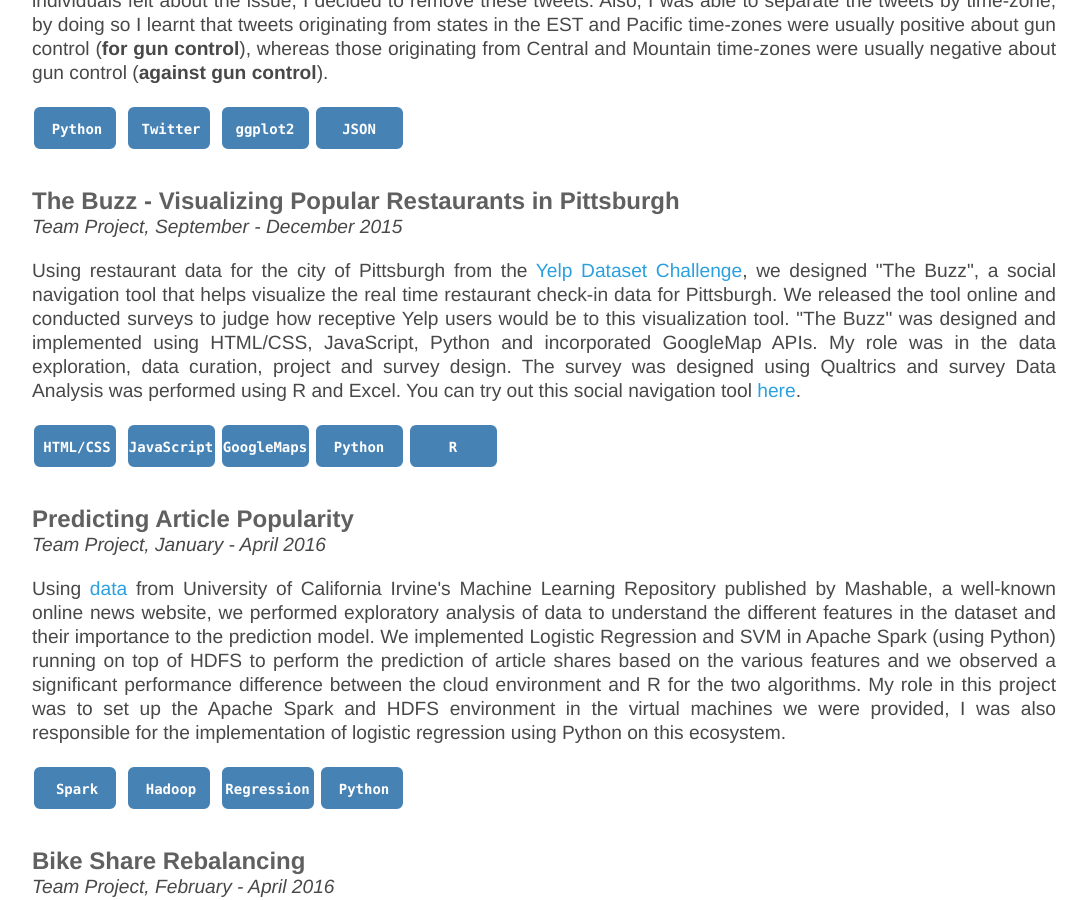
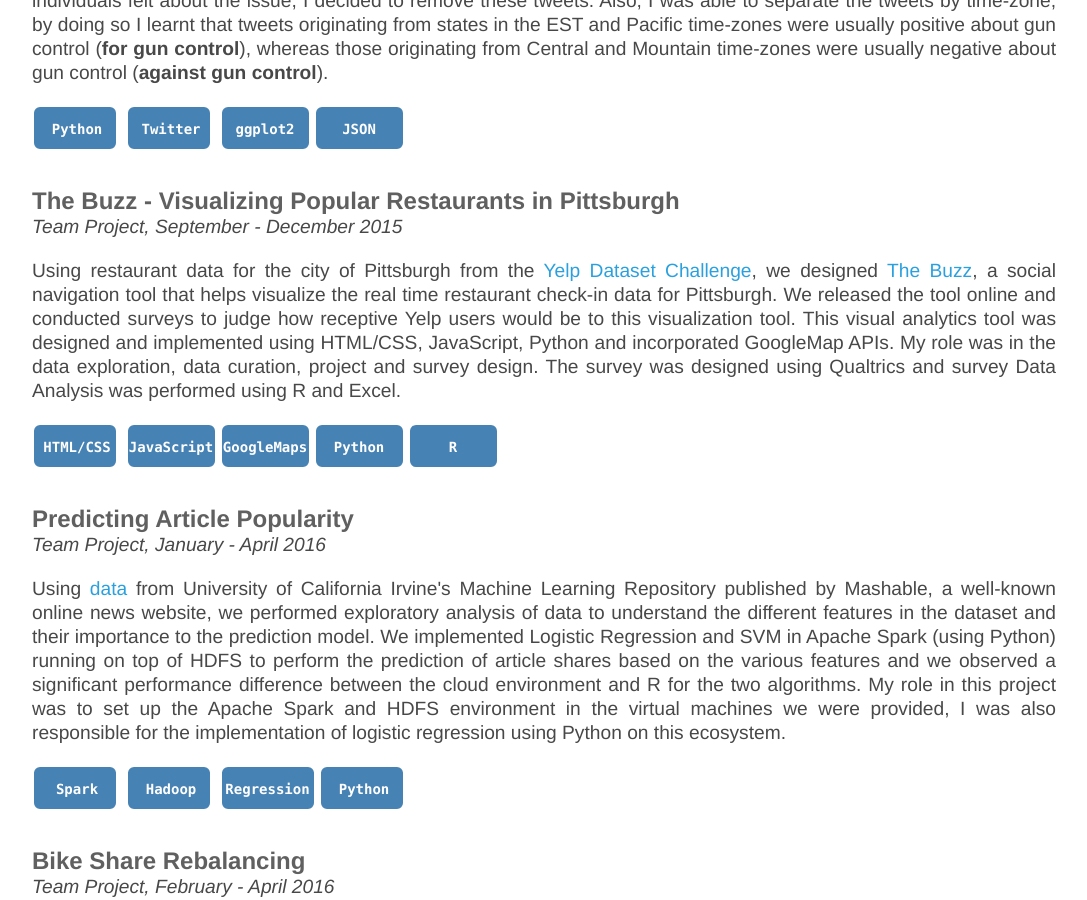
Before and after one commit to NeilBardhan/neilbardhan.github.io, a Jekyll site: the page built from projects/index.html, in a window 1280 px wide and 900 px high, scrolled down 2531 px. Shown: the whole window, without its empty margins (96-1183 px from the left). Built offline with Jekyll 4.4.1, drawn with Linux system fonts in a browser that asks for light colours.

Commit message:
Update index.html

```diff
--- a/projects/index.html
+++ b/projects/index.html
@@ -174,7 +174,7 @@
 	<div id="project6">
 		<h3>The Buzz - Visualizing Popular Restaurants in Pittsburgh</h3>
 		<p><em>Team Project, September - December 2015</em></p>
-		<p>Using restaurant data for the city of Pittsburgh from the <a target="_blank" href="https://www.yelp.com/dataset_challenge"> Yelp Dataset Challenge</a>, we designed "The Buzz", a social navigation tool that helps visualize the real time restaurant check-in data for Pittsburgh. We released the tool online and conducted surveys to judge how receptive Yelp users would be to this visualization tool. "The Buzz" was designed and implemented using HTML/CSS, JavaScript, Python and incorporated GoogleMap APIs. My role was in the data exploration, data curation, project and survey design. The survey was designed using Qualtrics and survey Data Analysis was performed using R and Excel. You can try out this social navigation tool <a target="_blank" href="http://pitt.edu/~bja43/buzz.html">here</a>.</p>
+		<p>Using restaurant data for the city of Pittsburgh from the <a target="_blank" href="https://www.yelp.com/dataset_challenge"> Yelp Dataset Challenge</a>, we designed <a target="_blank" href="http://pitt.edu/~bja43/buzz.html">The Buzz</a>, a social navigation tool that helps visualize the real time restaurant check-in data for Pittsburgh. We released the tool online and conducted surveys to judge how receptive Yelp users would be to this visualization tool. This visual analytics tool was designed and implemented using HTML/CSS, JavaScript, Python and incorporated GoogleMap APIs. My role was in the data exploration, data curation, project and survey design. The survey was designed using Qualtrics and survey Data Analysis was performed using R and Excel.</p>
 		<svg width="90" height="50">
   			<g>
     				<rect x="3" y="3" rx="5" ry="5" width="80" height="40" style = "stroke:steelblue;stroke-width:2" fill="steelblue"></rect>
```
